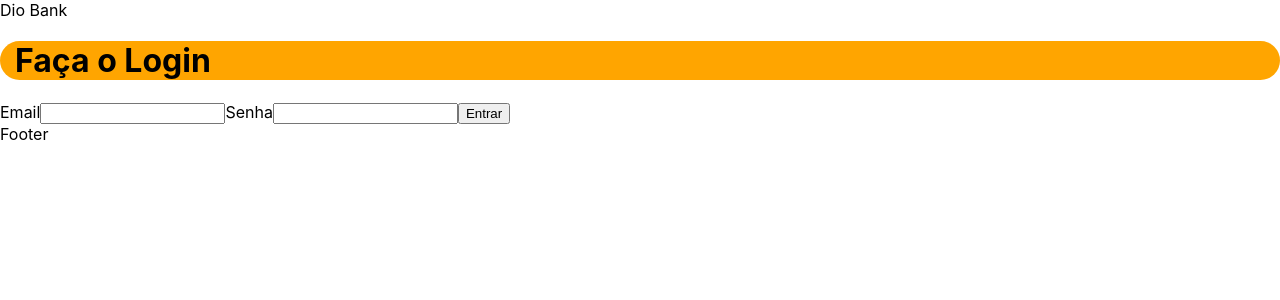
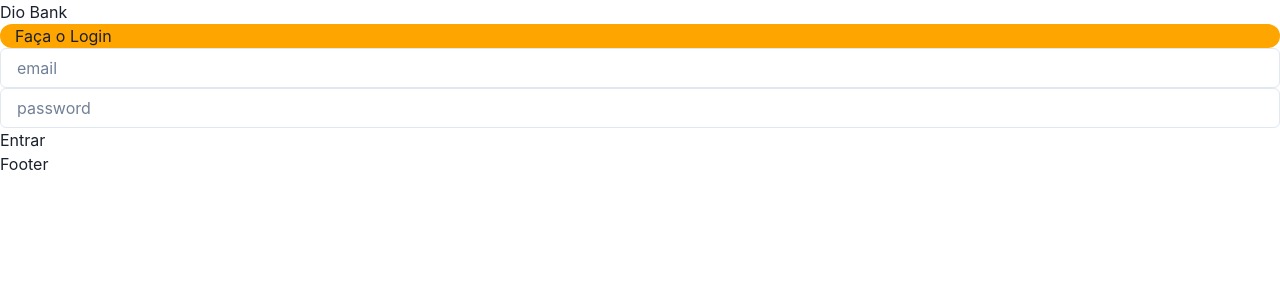
Before and after one commit to GabrielSilva0109/TypeScript, a React (Create React App) app in the folder my-app-ts/: page / in a window 1280 px wide. Shown: the top 300 px of the page. Built offline with nearby package versions, Linux system fonts and the light colour scheme.

Commit message:
Update App.tsx

```diff
--- a/my-app-ts/src/App.tsx
+++ b/my-app-ts/src/App.tsx
@@ -1,6 +1,10 @@
 import { Layout } from './components/Layout';
 import styled from 'styled-components';
-import { ChakraProvider } from '@chakra-ui/react'
+import {
+  ChakraProvider,
+  Input
+} from '@chakra-ui/react'
+
 const Box = styled.div`
   background-color: orange;
   border-radius: 25px;
@@ -9,22 +13,19 @@ const Box = styled.div`
 
 function App() {
   return (
+    <ChakraProvider>
         <Layout>
         <Box>
           <h1>Faça o Login</h1>
         </Box>
-      <label htmlFor='emailInput'>
-        Email
-      </label>
-      <input id='emailInput' type='emailW'/>
-      <label htmlFor='passwordInput'>
-        Senha
-      </label>
-      <input id='passwordInput'type='password'/>
+        <Input placeholder='email'/>
+        <Input placeholder='password'/>
+
         <button>
           Entrar
         </button>
       </Layout>
+    </ChakraProvider>
   );
 }
 
```
Lines whose indentation alone changed are shown as unchanged.
